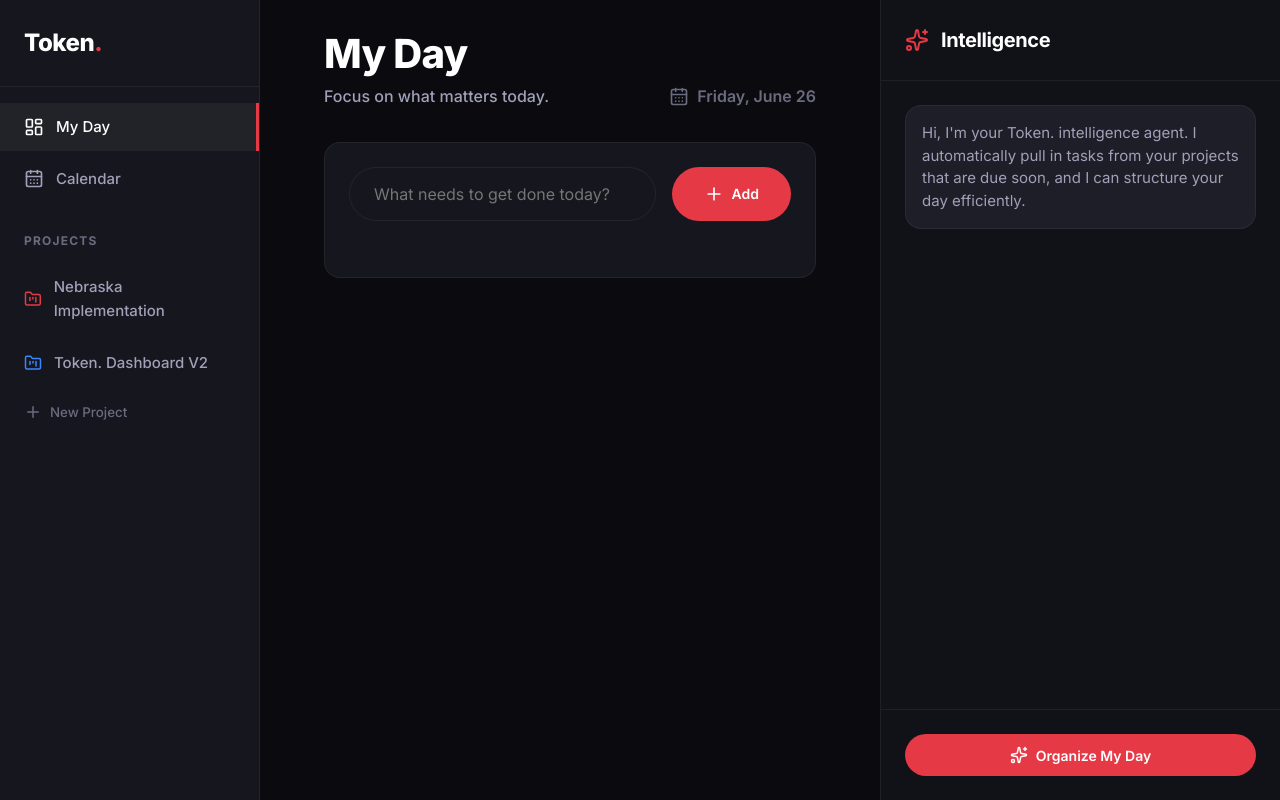
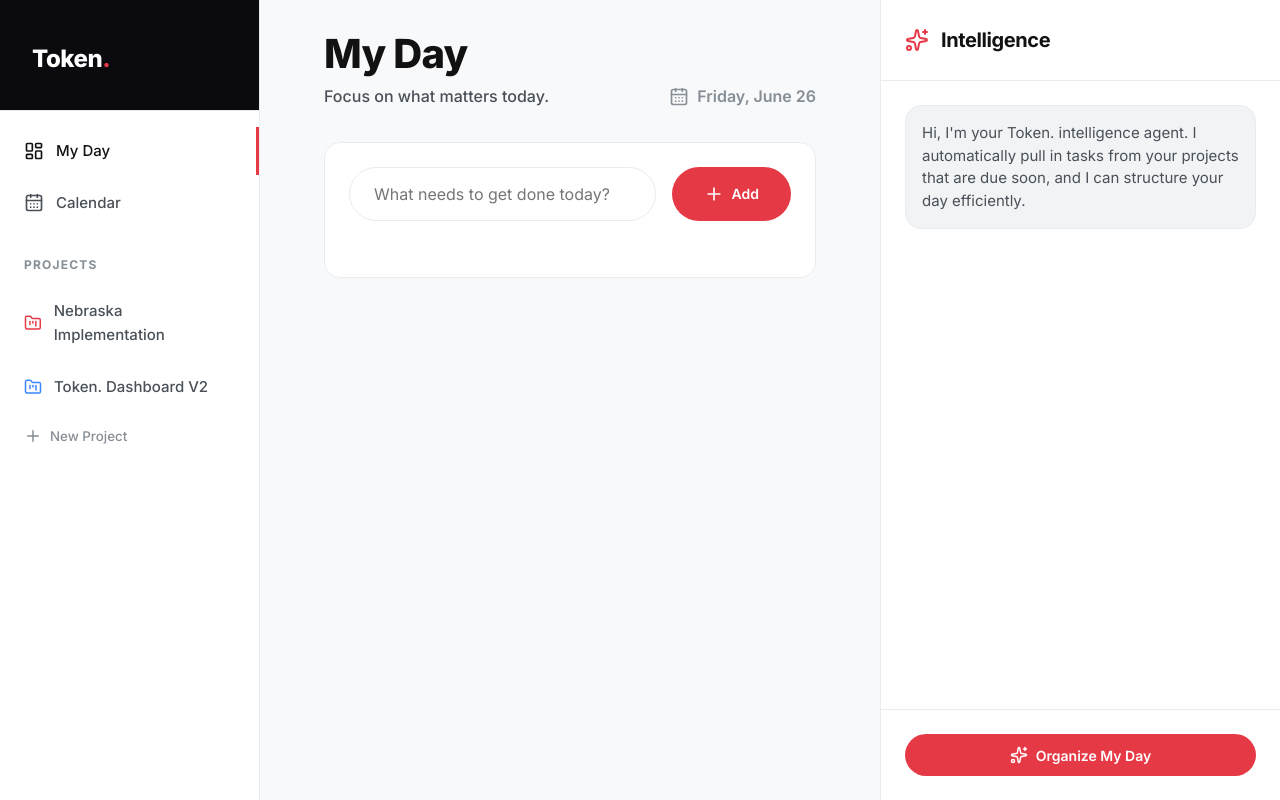
Before and after one commit to rubenreneorozco/intelligent-day-organizer, a React (Vite) app: page / in a window 1280 px wide. Built offline with nearby package versions, Linux system fonts and the light colour scheme.

Commit message:
style: Update to light mode and keep sidebar header dark

```diff
--- a/src/App.jsx
+++ b/src/App.jsx
@@ -210,8 +210,10 @@ const sidebarStyle = {
 };
 
 const sidebarHeaderStyle = {
-  padding: '1.5rem',
-  borderBottom: '1px solid var(--color-border)'
+  padding: '2.5rem 2rem 2rem',
+  borderBottom: '1px solid var(--color-border)',
+  backgroundColor: '#0A0A0F', // Hardcoded dark background
+  color: '#FFFFFF' // Hardcoded white text
 };
 
 const sidebarNavStyle = {
--- a/src/index.css
+++ b/src/index.css
@@ -1,24 +1,24 @@
 @import url('https://fonts.googleapis.com/css2?family=Inter:wght@300;400;500;600;700;800;900&display=swap');
 
 :root {
-  --color-bg-primary: #0A0A0F;
-  --color-bg-secondary: #111118;
-  --color-bg-card: #16161E;
-  --color-bg-card-hover: #1C1C26;
-  --color-bg-elevated: #1E1E28;
-  --color-bg-nav: rgba(10, 10, 15, .85);
+  --color-bg-primary: #f8f9fa;
+  --color-bg-secondary: #ffffff;
+  --color-bg-card: #ffffff;
+  --color-bg-card-hover: #f1f3f5;
+  --color-bg-elevated: #f1f3f5;
+  --color-bg-nav: rgba(255, 255, 255, .85);
 
-  --color-text-primary: #FFFFFF;
-  --color-text-secondary: #A0A0B8;
-  --color-text-muted: #6B6B80;
+  --color-text-primary: #121212;
+  --color-text-secondary: #495057;
+  --color-text-muted: #868e96;
 
   --color-accent: #E63946;
-  --color-accent-hover: #FF4D5A;
-  --color-accent-glow: rgba(230, 57, 70, .3);
+  --color-accent-hover: #D62839;
+  --color-accent-glow: rgba(230, 57, 70, .15);
   --color-accent-subtle: rgba(230, 57, 70, .1);
 
-  --color-border: rgba(255, 255, 255, .06);
-  --color-border-hover: rgba(255, 255, 255, .12);
+  --color-border: #e9ecef;
+  --color-border-hover: #dee2e6;
   --color-border-accent: rgba(230, 57, 70, .3);
 
   --font-primary: "Inter", -apple-system, BlinkMacSystemFont, "Segoe UI", sans-serif;
```
